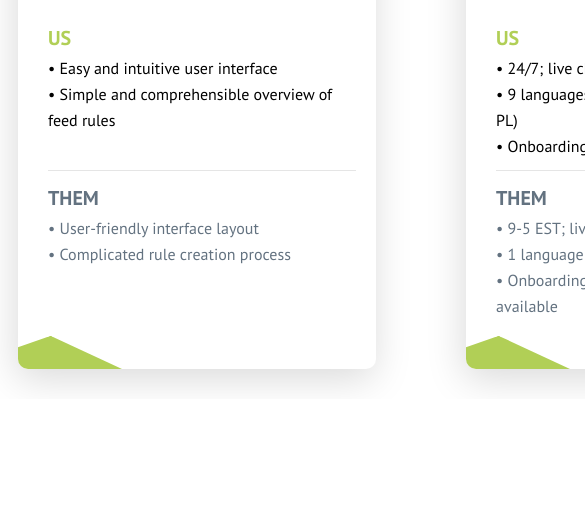
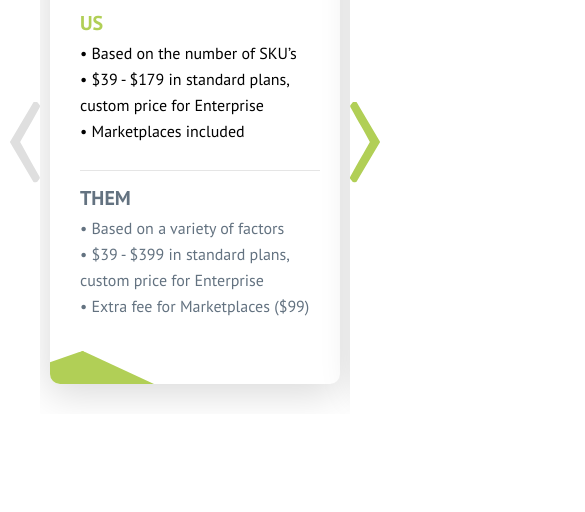
Before and after one commit to klusaktomasz/recruitment-dfw, a website built with webpack: page public/index.html in a window 390 px wide. Shown: the part 332-844 px from the top of the page, 585 px wide, since content can reach past the window. Built offline with nearby package versions, Linux system fonts and the light colour scheme; files whose address does not match are found by name.

Commit message:
Add sizing for diff resolutions

```diff
--- a/public/index.html
+++ b/public/index.html
@@ -16,7 +16,7 @@
       vs GoDataFeed
     </h1>
 
-    <div class="slider">
+    <div class="slider" id="mainSlider">
       <div class="slider__track">
         <ul class="slider__items">
           <li class="slider__item card card--ribbon">
--- /dev/null
+++ b/src/components/slider/index.js
@@ -0,0 +1,17 @@
+class Slider {
+  constructor(element) {
+    if (typeof element === 'string') {
+      this.$el = document.querySelector(element);
+    }
+    else if (element instanceof Element) {
+      this.$el = element;
+    }
+
+    if (!this.$el) {
+      throw new TypeError('element must be passed as non-empty string representing valid CSS selector or Element Object');
+    }
+
+  }
+}
+
+export default Slider;
--- a/src/index.js
+++ b/src/index.js
@@ -1 +1,4 @@
+import Slider from './components/slider';
 import './styles/main.scss';
+
+new Slider('#mainSlider');
--- a/src/styles/components/card.scss
+++ b/src/styles/components/card.scss
@@ -1,7 +1,7 @@
 .card {
   background: $white;
   border-radius: 10px;
-  box-shadow: -2px 10px 38px $white2;
+  box-shadow: -2.08px 10px 38px #00000026;
   padding: 20px 20px 24px 30px;
 
   display: grid;
--- a/src/styles/components/dfw-logo.scss
+++ b/src/styles/components/dfw-logo.scss
@@ -7,7 +7,7 @@
   color: $green;
 }
 
-@media (max-width: 745px) {
+@media (max-width: 800px) {
   .dfw-logo {
     display: block;
   }
--- a/src/styles/components/slider.scss
+++ b/src/styles/components/slider.scss
@@ -3,28 +3,32 @@ $overflowMargin: 10px;
 .slider {
   // TODO (Tomasz Kłusak): Add diff padding for wider screens.
   padding: 0 $overflowMargin;
-  max-width: 1480px;
   position: relative;
 }
 
 .slider__track {
   overflow: hidden;
+  max-width: 1340px;
+  margin: 0 60px;
 }
 
 .slider__items {
   list-style: none;
-  margin: 0 60px;
+  margin: 0 45px;
   padding: 0;
   display: flex;
 }
 
 .slider__item {
   min-width: 358px;
-  max-width: 358px;
   margin: 30px 45px;
 
-  &--un {
-    opacity: 0;
+  &:first-of-type {
+    margin-left: 0;
+  }
+
+  &:last-of-type {
+    margin-right: 0;
   }
 }
 
@@ -57,3 +61,80 @@ $overflowMargin: 10px;
   display: flex;
   justify-content: center;
 }
+
+@media (max-width: 1480px) {
+  .slider__track {
+    max-width: 1140px;
+  }
+
+  .slider__item {
+    min-width: 320px;
+    margin: 30px 27px;
+  }
+}
+
+@media (max-width: 1280px) {
+  .slider__track {
+    max-width: 810px;
+  }
+
+  .slider__item {
+    margin: 30px 45px;
+  }
+}
+
+@media (max-width: 950px) {
+  .slider__track {
+    max-width: 690px;
+    margin: 0 30px;
+  }
+
+  .slider__items {
+    margin: 0 15px;
+  }
+
+  .slider__item {
+    margin: 30px 10px;
+  }
+
+  .slider__control-btn {
+    &--prev {
+      left: -5px;
+      transform: translateY(-50%) rotate(180deg) scale(0.5);
+    }
+
+    &--next {
+      right: -5px;
+      transform: translateY(-50%) scale(0.5);
+    }
+  }
+}
+
+@media (max-width: 770px) {
+  .slider__track {
+    max-width: 380px;
+  }
+
+  .slider__items {
+    margin: 0 30px;
+  }
+
+  .slider__item {
+    margin: 30px;
+  }
+}
+
+@media (max-width: 470px) {
+  .slider__track {
+    max-width: 310px;
+  }
+
+  .slider__items {
+    margin: 0 10px;
+  }
+
+  .slider__item {
+    min-width: 290px;
+    margin: 30px 10px;
+  }
+}
```
